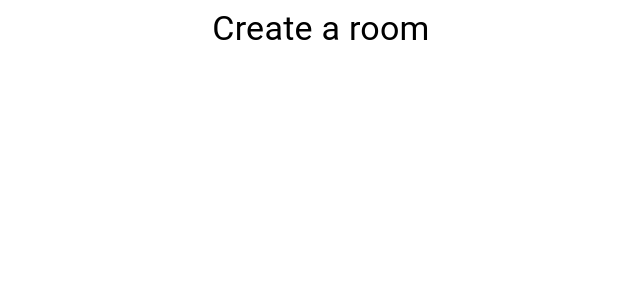
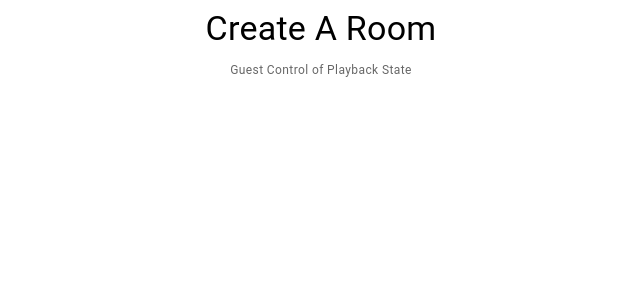
Before and after one commit to j-tomasik/django-music-controller, a React app in the folder music_controller/frontend/: page /create in a window 1280 px wide. Shown: the top 300 px of the page, without its empty margins (319-959 px from the left). Built offline with nearby package versions, Linux system fonts and the light colour scheme; the HTML template or start-up script is replaced by a standard one.

Commit message:
building out component

```diff
--- a/music_controller/frontend/src/components/CreateRoomPage.js
+++ b/music_controller/frontend/src/components/CreateRoomPage.js
@@ -14,7 +14,17 @@
         return (
             <Grid container spacing={1}>
                 <Grid item xs={12} align="center">
-                    <Typography component='h4' variant='h4'>Create a room</Typography>
+                    <Typography component='h4' variant='h4'>Create A Room</Typography>
+                </Grid>
+
+                <Grid item xs={12} align="center">
+                    <FormControl component='fieldset'>
+                        <FormHelperText>
+                            <div align='center'>
+                                Guest Control of Playback State
+                            </div>
+                        </FormHelperText>
+                    </FormControl>
                 </Grid>
             </Grid>
         )
```
